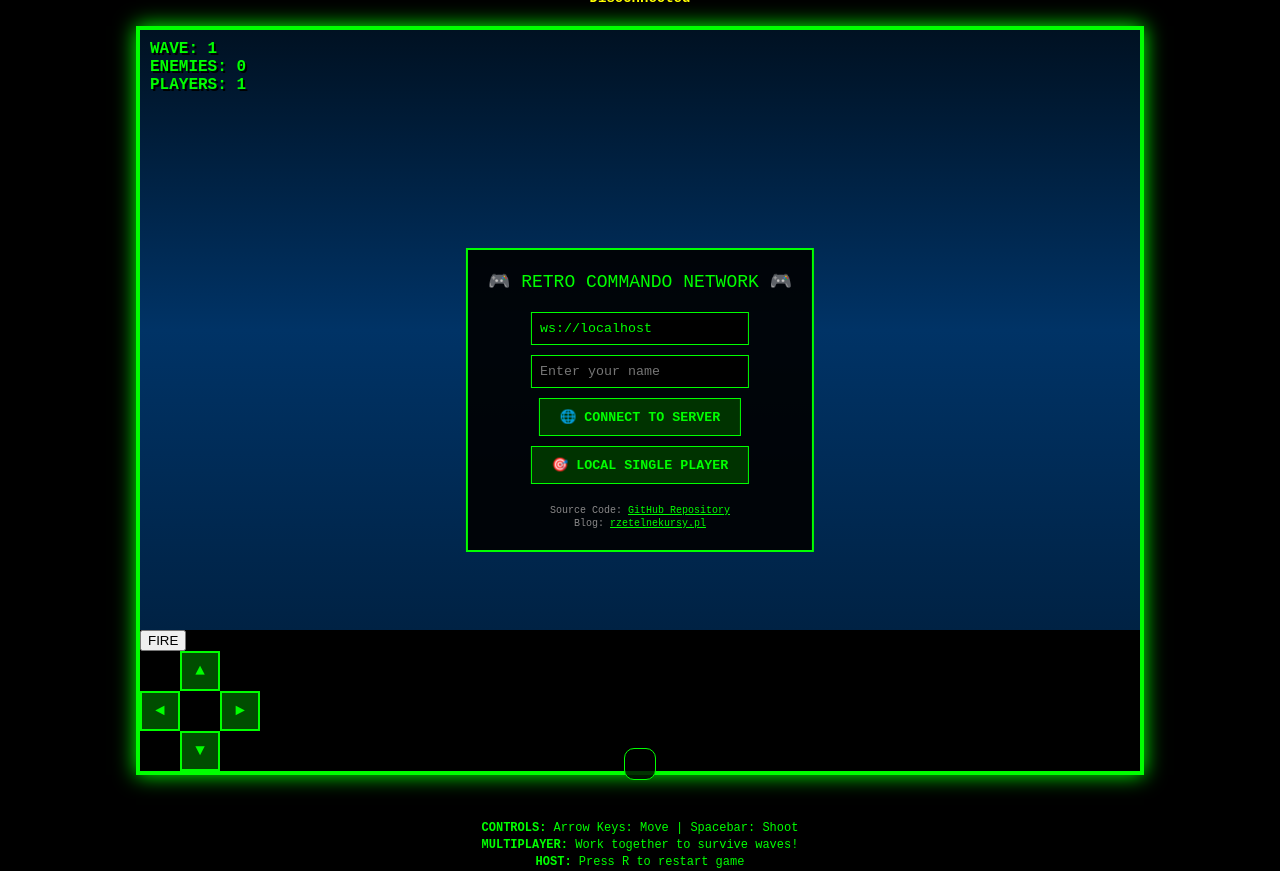
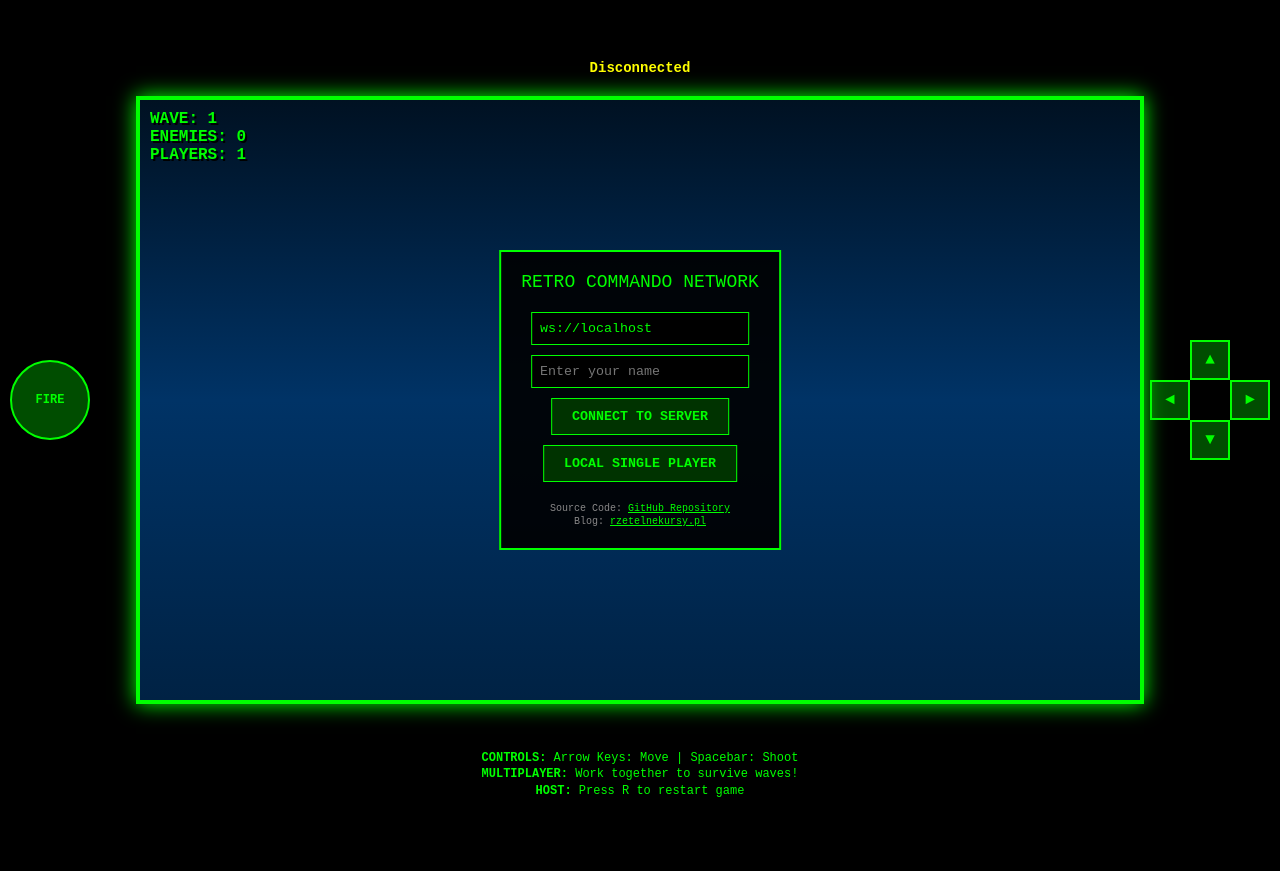
Before and after one commit to MariuszFerdyn/ThePilot-Scramble-retro-game-by-AI, a website: page index.html in a window 1280 px wide. After the commit the page ends 800 px from the top, so only its background shows below. Drawn offline with Linux system fonts and the light colour scheme.

Commit message:
dpad fix - all index

```diff
--- a/index.html
+++ b/index.html
@@ -116,24 +116,44 @@
         }
 
         #mobileControls {
+            display: none;
+        }
+
+        .mobile-fire {
             position: fixed;
-            bottom: 20px;
-            left: 50%;
-            transform: translateX(-50%);
+            left: 10px;
+            top: 50%;
+            transform: translateY(-50%);
+            width: 80px;
+            height: 80px;
+            border-radius: 50%;
+            font-size: 12px;
+            background: rgba(0, 255, 0, 0.3);
+            border: 2px solid #00ff00;
+            color: #00ff00;
+            font-family: 'Courier New', monospace;
+            font-weight: bold;
+            user-select: none;
+            touch-action: manipulation;
+            cursor: pointer;
             display: flex;
-            gap: 20px;
             align-items: center;
+            justify-content: center;
             z-index: 1000;
-            background: rgba(0, 0, 0, 0.8);
-            padding: 15px;
-            border-radius: 10px;
-            border: 1px solid #00ff00;
+        }
+
+        .mobile-fire:active {
+            background: rgba(0, 255, 0, 0.6);
         }
 
         .mobile-dpad {
-            position: relative;
+            position: fixed;
+            right: 10px;
+            top: 50%;
+            transform: translateY(-50%);
             width: 120px;
             height: 120px;
+            z-index: 1000;
         }
 
         .mobile-btn {
@@ -184,14 +204,6 @@
             height: 40px;
         }
 
-        .shoot-btn {
-            width: 80px;
-            height: 80px;
-            border-radius: 50%;
-            font-size: 14px;
-            position: relative;
-        }
-
         #gameOver {
             position: absolute;
             top: 50%;
@@ -236,7 +248,7 @@
         <div id="connectionStatus" class="connecting">Disconnected</div>
 
         <div id="connectionPanel">
-            <div style="margin-bottom: 15px; font-size: 18px;">🎮 RETRO COMMANDO NETWORK 🎮</div>
+            <div style="margin-bottom: 15px; font-size: 18px;">RETRO COMMANDO NETWORK</div>
             <div>
                 <input type="text" id="serverUrl" placeholder="ws://localhost:3000" value="">
             </div>
@@ -244,10 +256,10 @@
                 <input type="text" id="playerName" placeholder="Enter your name" maxlength="10">
             </div>
             <div>
-                <button onclick="connectToServer()">🌐 CONNECT TO SERVER</button>
+                <button onclick="connectToServer()">CONNECT TO SERVER</button>
             </div>
             <div>
-                <button onclick="startLocalGame()">🎯 LOCAL SINGLE PLAYER</button>
+                <button onclick="startLocalGame()">LOCAL SINGLE PLAYER</button>
             </div>
             <div class="setup-instructions">
                 Source Code: <a href="https://github.com/MariuszFerdyn/ThePilot-Scramble-retro-game-by-AI" target="_blank">GitHub Repository</a><br>
@@ -273,6 +285,12 @@
             <div><strong>HOST:</strong> Press R to restart game</div>
         </div>
 
+        <div id="gameOver">
+            <div id="gameOverText">GAME OVER</div>
+            <div style="font-size: 16px; margin-top: 10px;">Host can press R to restart</div>
+        </div>
+    </div>
+
     <div id="mobileControls">
     </div>
 
@@ -283,12 +301,6 @@
         <button class="mobile-btn dpad-down" id="btnDown">▼</button>
         <button class="mobile-btn dpad-left" id="btnLeft">◄</button>
         <button class="mobile-btn dpad-right" id="btnRight">►</button>
-        </div>
-
-        <div id="gameOver">
-            <div id="gameOverText">GAME OVER</div>
-            <div style="font-size: 16px; margin-top: 10px;">Host can press R to restart</div>
-        </div>
     </div>
 
     <script>
@@ -900,10 +912,6 @@
             const isLocalPlayer = fullPlayer.id === playerId || fullPlayer.id === 'local';
             const color = isLocalPlayer ? '#00ff00' : '#ff00ff';
 
-            // Draw player body
-            ctx.fillStyle = color;
-            ctx.fillRect(fullPlayer.x, fullPlayer.y, fullPlayer.width, fullPlayer.height);
-
             // Add player details
             ctx.fillStyle = '#ffffff';
             ctx.fillRect(fullPlayer.x + 2, fullPlayer.y + 2, fullPlayer.width - 4, fullPlayer.height - 4);
@@ -977,6 +985,30 @@
             ctx.globalAlpha = 1;
         }
 
+        // Initialize game
+        function initializeGame() {
+            // Set dynamic WebSocket URL based on current host
+            const protocol = window.location.protocol === 'https:' ? 'wss:' : 'ws:';
+            const host = window.location.hostname;
+
+            // Use current port if it exists, otherwise omit port for standard ports
+            let port = window.location.port;
+            let defaultServerUrl;
+
+            if (port) {
+                // Port is explicitly specified in URL
+                defaultServerUrl = `${protocol}//${host}:${port}`;
+            } else {
+                // No port specified - use clean URL without port
+                defaultServerUrl = `${protocol}//${host}`;
+            }
+
+            document.getElementById('serverUrl').value = defaultServerUrl;
+            document.getElementById('serverUrl').placeholder = defaultServerUrl;
+
+            updateUI();
+        }
+
         // Main game loop
         function gameLoop() {
             // Clear canvas
@@ -1018,30 +1050,6 @@
             requestAnimationFrame(gameLoop);
         }
 
-        // Initialize game
-        function initializeGame() {
-            // Set dynamic WebSocket URL based on current host
-            const protocol = window.location.protocol === 'https:' ? 'wss:' : 'ws:';
-            const host = window.location.hostname;
-
-            // Use current port if it exists, otherwise omit port for standard ports
-            let port = window.location.port;
-            let defaultServerUrl;
-
-            if (port) {
-                // Port is explicitly specified in URL
-                defaultServerUrl = `${protocol}//${host}:${port}`;
-            } else {
-                // No port specified - use clean URL without port
-                defaultServerUrl = `${protocol}//${host}`;
-            }
-
-            document.getElementById('serverUrl').value = defaultServerUrl;
-            document.getElementById('serverUrl').placeholder = defaultServerUrl;
-
-            updateUI();
-        }
-
         // Initialize on page load
         initializeGame();
         setupMobileControls();
```
Lines whose indentation alone changed are shown as unchanged.
